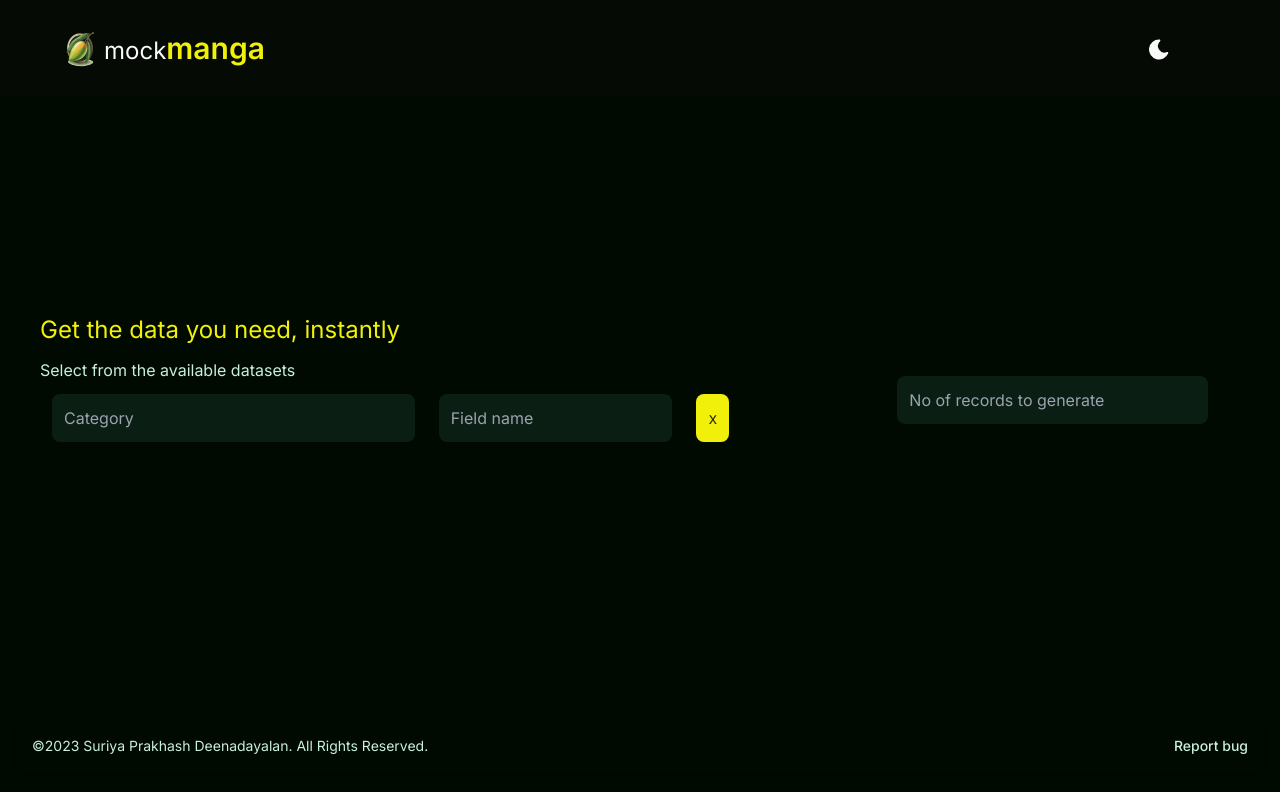
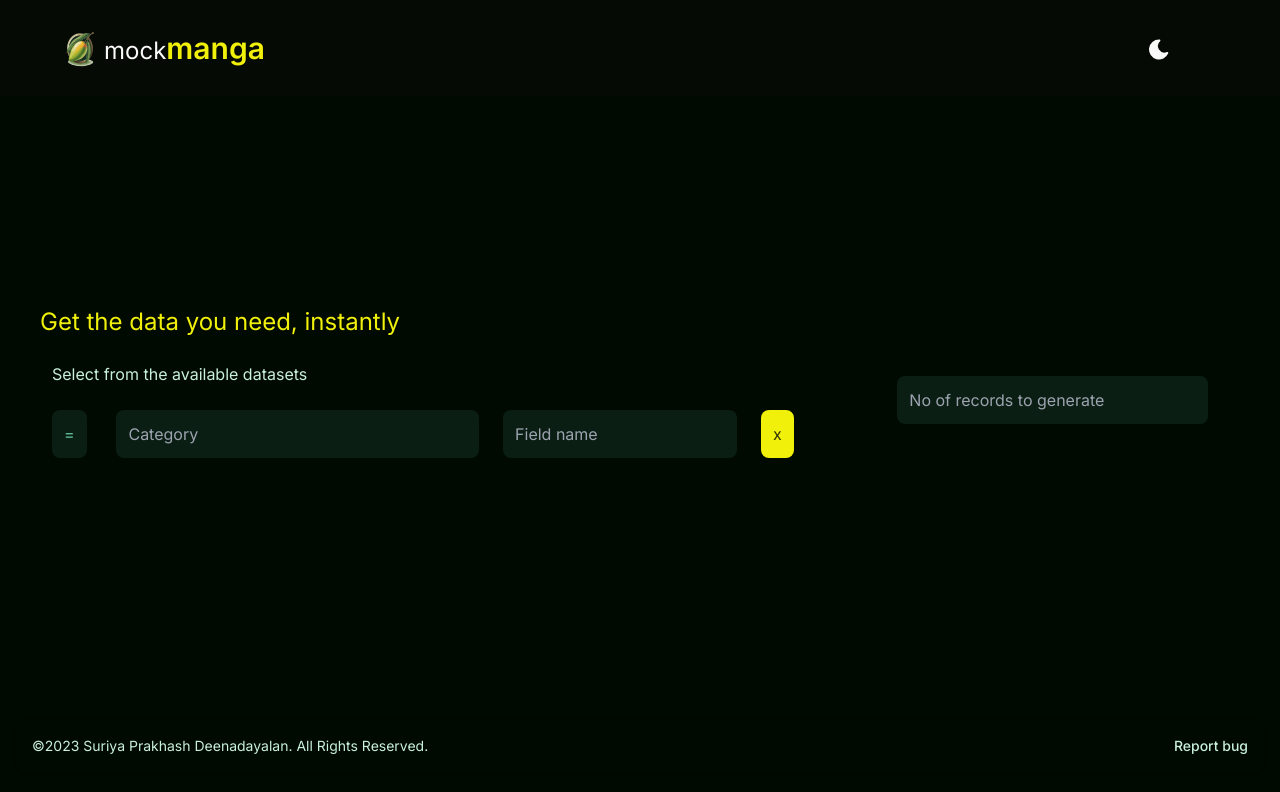
Before and after one commit to suriyaprakhash/mockmanga, a Next.js app: page / in a window 1280 px wide. Both pictures are taken after a click on the button "Get Started". Shown: the top 792 px of the page. Built offline with nearby package versions, Linux system fonts and the light colour scheme.

Commit message:
added drag and drop feature

```diff
--- a/src/app/components/category.tsx
+++ b/src/app/components/category.tsx
@@ -2,6 +2,16 @@ import React, { useEffect, useRef, useState } from 'react'
 import Dropdown, { DropdownItem } from './shared/dropdown'
 import Input from './shared/input';
 import { FakerCategory, availableFakerCategories } from './faker/FakerCategory';
+import Image from 'next/image'
+
+import {
+    DndContext, closestCorners, KeyboardSensor,
+    PointerSensor,
+    useSensor,
+    useSensors
+} from "@dnd-kit/core"
+import { SortableContext, verticalListSortingStrategy, useSortable, arrayMove, sortableKeyboardCoordinates } from "@dnd-kit/sortable"
+import { CSS } from "@dnd-kit/utilities"
 
 interface CategoryProps {
     selectedCategory: Category;
@@ -21,6 +31,14 @@ interface Category {
 
 function Category({ selectedCategory: initialSelectedCategory, index, availableCategories, selectedCategories,
     updateCategory, removeCategory }: CategoryProps) {
+
+
+    const { attributes, listeners, setNodeRef, transform, transition } = useSortable({ id: index });
+
+    const style = {
+        transition,
+        transform: CSS.Transform.toString(transform),
+    };
 
     const availableCategoriesDropdowns: DropdownItem[] = availableCategories.map((availableCategory: Category) => ({
         displayName: availableCategory.name,
@@ -50,22 +68,39 @@ function Category({ selectedCategory: initialSelectedCategory, index, availableC
     }
 
     return (
-        <div className="grid grid-cols-6">
-            <div className="p-3 col-span-6 sm:col-span-3">
+        <div ref={setNodeRef} style={style}
+            // className="grid grid-cols-12 border-2 border-primary-text/5 rounded-2xl mb-3 mt-3 sm:hover:scale-105">
+            className="grid grid-cols-12 sm:hover:scale-105">
+
+            <div className="p-3 col-span-10 sm:col-span-1">
+                <div         {...attributes}
+                    {...listeners}>
+                    <button className="p-3 border-1 bg-dropdown-bg text-dropdown-text rounded-lg hover:bg-button-danger-bg-hover sm:hover:scale-125 transition-all"
+                        onClick={() => removeCurrentCategory()}
+                        disabled={selectedCategories.length == 0}>
+                        =
+                    </button>
+
+                </div>
+            </div>
+            <div className="p-3 col-span-10 sm:col-span-6">
                 <Dropdown initialValue={initialSelectedCategory.name}
                     availableList={availableCategoriesDropdowns} dropdownParentCallback={updateCurrentCategoryDropdown} />
             </div>
-            <div className="p-3 col-span-5 sm:col-span-2" key={'dropdown-field'}>
+            <div className="p-3 col-span-10 sm:col-span-4" key={'dropdown-field'}>
                 <Input initialValue={initialSelectedCategory.defaultFieldName!} inputParentCallback={updateCurrentFiledName}
                     placeholder="Field name" type="string" />
             </div>
-            <div className="p-3 col-span-1 sm:col-span-1">
+            <div className="p-3 col-span-2 sm:col-span-1">
                 <button className="p-3 border-1 bg-button-danger-bg text-button-danger-text rounded-lg hover:bg-button-danger-bg-hover sm:hover:scale-125 transition-all"
                     onClick={() => removeCurrentCategory()}
                     disabled={selectedCategories.length == 0}>
                     x
                 </button>
             </div>
+
+
+
         </div>
     )
 }
--- a/src/app/components/hero.tsx
+++ b/src/app/components/hero.tsx
@@ -1,4 +1,4 @@
-import React, { useEffect, useState } from 'react'
+import React, { useEffect, useId, useState } from 'react'
 import Dropdown, { DropdownItem } from './shared/dropdown'
 import Input from './shared/input';
 import { Parameters } from './faker/Parameters';
@@ -9,9 +9,20 @@ import Link from 'next/link';
 import Image from 'next/image'
 import Category from './category';
 
+import {
+    DndContext, closestCorners, KeyboardSensor,
+    PointerSensor,
+    useSensor,
+    useSensors
+} from "@dnd-kit/core"
+import { SortableContext, verticalListSortingStrategy, useSortable, arrayMove, sortableKeyboardCoordinates } from "@dnd-kit/sortable"
+import { CSS } from "@dnd-kit/utilities"
+
 
 
 function Hero() {
+
+  const summaId = useId();
 
   const [availableCategories, setAvailableCategories] = useState<Category[]>(availableFakerCategories?.map((availableCategory: FakerCategory) => ({
     id: 0, // set to 0 - the actual id is manipulated by the selectedCategory length index
@@ -106,6 +117,31 @@ function Hero() {
     })));
   }
 
+  const getTaskPos = (id: number) => selectedCategories.findIndex((category) => category.id === id);
+
+  const handleDragEnd = (event: any) => {
+      const { active, over } = event;
+
+      if (active.id === over.id) return;
+
+      setSelectedCategories((category) => {
+          const originalPos = getTaskPos(active.id);
+          const newPos = getTaskPos(over.id);
+          const originalPosSelectedCategory = selectedCategories[originalPos];
+          const newPosSelectedCategory = selectedCategories[newPos];
+          selectedCategories[newPos] = originalPosSelectedCategory;
+          selectedCategories[originalPos] = newPosSelectedCategory;
+
+          return selectedCategories.map((category: Category, index: number) => ({
+            id: index,
+            name: category.name,
+            defaultFieldName: category.defaultFieldName
+          }))
+
+          // return arrayMove(category, originalPos, newPos);
+      });
+  };
+
   return (
     <section>
       {/* Built on top of <Link className="text-button-text" href={'https://fakerjs.dev/'} target='_blank'>faker.js</Link> */}
@@ -154,13 +190,24 @@ function Hero() {
           <section className="col-span-3 p-5 sm:col-span-2">
             <div className="p-5">
               <div className="text-button-danger-bg text-2xl pb-3">Get the data you need, instantly</div>
-              <div className="">Select from the available datasets</div>
-              {selectedCategories.map((selectedCategory: Category, index: number) =>
-                <div key={index}>
-                  <Category selectedCategory={selectedCategory} index={index} availableCategories={availableCategories}
-                    selectedCategories={selectedCategories} updateCategory={updateCategory} removeCategory={removeCategory} />
-                </div>
-              )}
+              <div className="p-3">Select from the available datasets</div>
+
+              <DndContext onDragEnd={handleDragEnd} collisionDetection={closestCorners} id={summaId}>
+
+                <SortableContext items={selectedCategories} strategy={verticalListSortingStrategy}>
+                  {selectedCategories.map((selectedCategory: Category, index: number) => {
+                    return (
+                      // <Task id={task.id} title={task.title} key={task.id} />
+                      <Category key={index} selectedCategory={selectedCategory} index={index} availableCategories={availableCategories}
+                      selectedCategories={selectedCategories} updateCategory={updateCategory} removeCategory={removeCategory} />
+                    )
+                  })}
+                </SortableContext>
+
+              </DndContext>
+
+
+
               <div className="p-3 grid grid-cols-8 gap-5">
                 {selectedCategoriesValid && selectedCategories.length > 0 &&
                   <button className="p-3 col-span-5 sm:col-start-1 sm:col-end-3 border-1 bg-button-bg text-button-text rounded-lg hover:bg-button-bg-hover
--- a/src/app/components/shared/dropdown.tsx
+++ b/src/app/components/shared/dropdown.tsx
@@ -47,7 +47,7 @@ function Dropdown({ availableList, dropdownParentCallback, initialValue }: Dropd
     }
 
     return (
-        <div className="pb-2 text-dropdown-text" onMouseEnter={showDropdownTray} onMouseLeave={hideDropdownTray}>
+        <div className="text-dropdown-text" onMouseEnter={showDropdownTray} onMouseLeave={hideDropdownTray}>
             <button className="w-full  ">
                 <input className="bg-dropdown-bg p-3 w-full rounded-lg focus:outline-none"
                     placeholder="Category"
```
